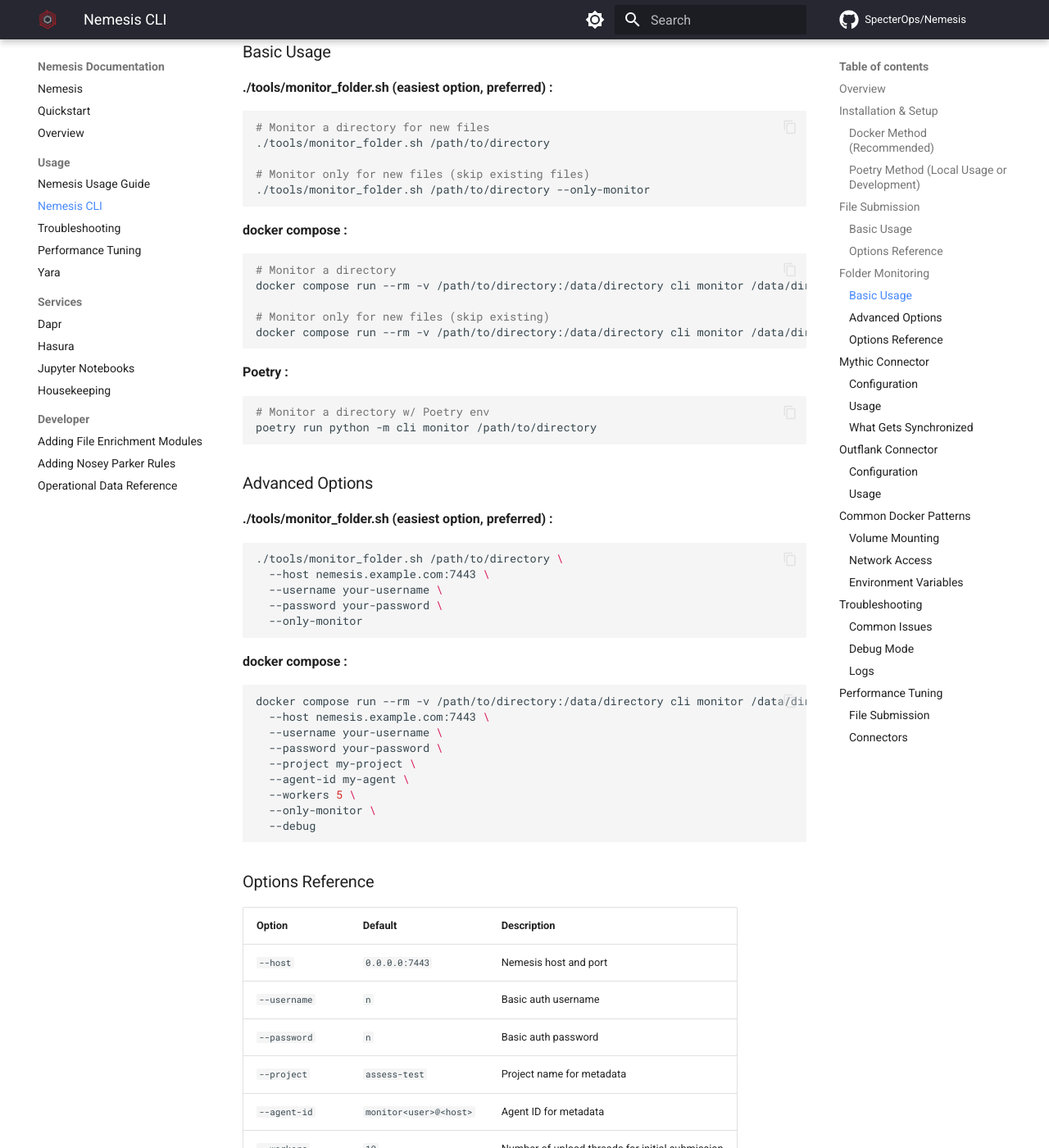
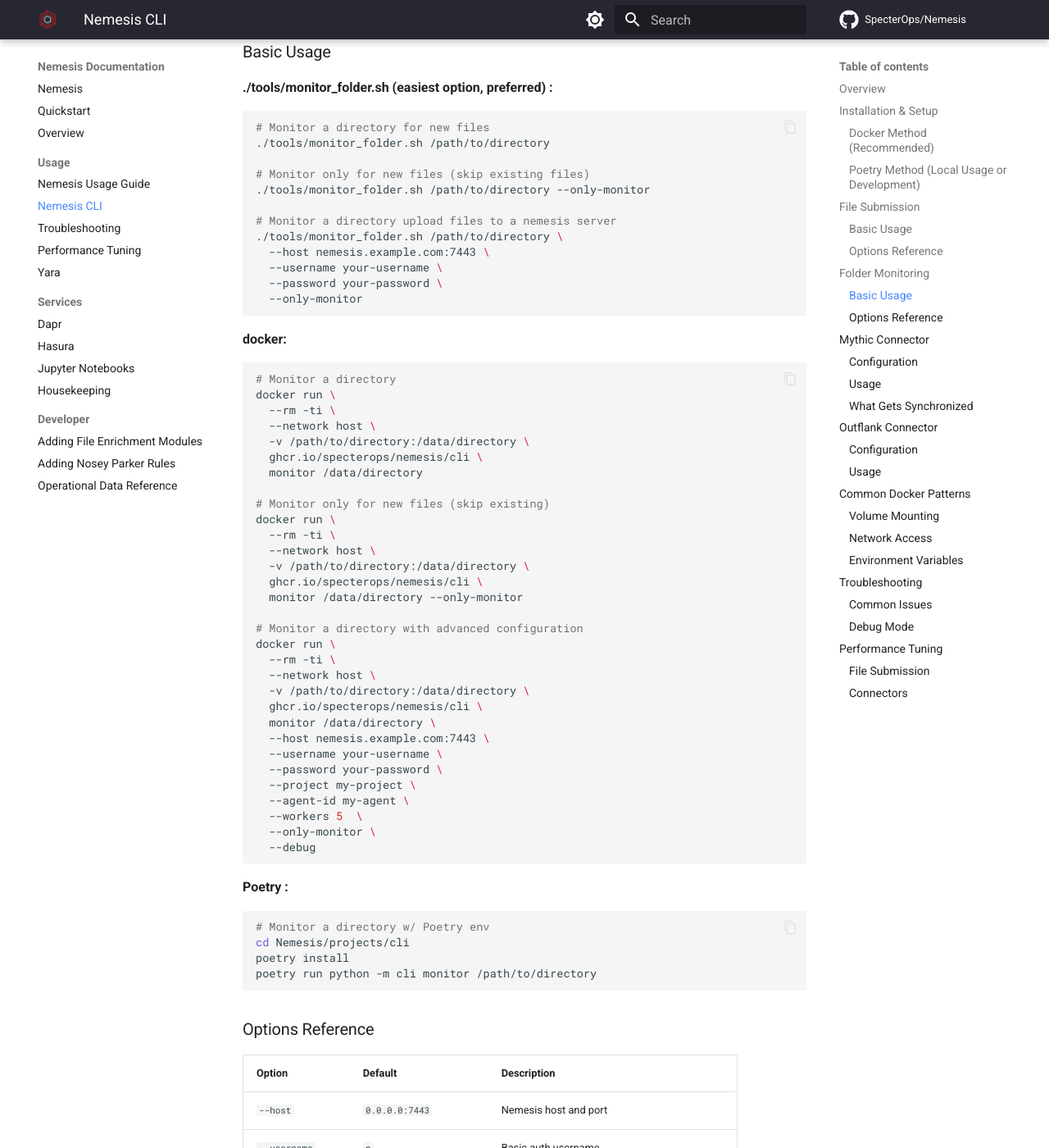
Before and after one commit to SpecterOps/Nemesis, an MkDocs documentation site: the page built from docs/cli.md, in a window 1280 px wide and 1400 px high, scrolled down 3403 px. Shown: the whole window at 82% size. Built offline with MkDocs 1.6.1 and Material for MkDocs 9.7.7, drawn with Linux system fonts in a browser that asks for light colours; comment, search, counter and statistics services are not loaded; some of the changed text lies outside the part shown.

Commit message:
update cli docs

````diff
--- a/docs/cli.md
+++ b/docs/cli.md
@@ -12,7 +12,7 @@
 - **Outflank Connector**: Ingest data from Outflank Stage1 C2 into Nemesis
 
 ## Installation & Setup
-You can use the Nemesis CLI via its published docker image or building/running the python project locally. In general, the easiest way to use it is using docker helper scripts found in the `./tools/` folder that are detailed below.
+You can run the Nemesis CLI via its published docker image or by building/running the python project locally. In general, the easiest way to use it is with the docker helper scripts found in the `./tools/` folder that are detailed below.
 
 ### Docker Method (Recommended)
 
@@ -136,27 +136,8 @@
 
 # Monitor only for new files (skip existing files)
 ./tools/monitor_folder.sh /path/to/directory --only-monitor
-```
 
-**docker compose :**
-```bash
-# Monitor a directory
-docker compose run --rm -v /path/to/directory:/data/directory cli monitor /data/directory
-
-# Monitor only for new files (skip existing)
-docker compose run --rm -v /path/to/directory:/data/directory cli monitor /data/directory --only-monitor
-```
-
-**Poetry :**
-```bash
-# Monitor a directory w/ Poetry env
-poetry run python -m cli monitor /path/to/directory
-```
-
-### Advanced Options
-
-**./tools/monitor_folder.sh (easiest option, preferred) :**
-```bash
+# Monitor a directory upload files to a nemesis server
 ./tools/monitor_folder.sh /path/to/directory \
   --host nemesis.example.com:7443 \
   --username your-username \
@@ -164,17 +145,47 @@
   --only-monitor
 ```
 
-**docker compose :**
+**docker:**
 ```bash
-docker compose run --rm -v /path/to/directory:/data/directory cli monitor /data/directory \
+# Monitor a directory
+docker run \
+  --rm -ti \
+  --network host \
+  -v /path/to/directory:/data/directory \
+  ghcr.io/specterops/nemesis/cli \
+  monitor /data/directory
+
+# Monitor only for new files (skip existing)
+docker run \
+  --rm -ti \
+  --network host \
+  -v /path/to/directory:/data/directory \
+  ghcr.io/specterops/nemesis/cli \
+  monitor /data/directory --only-monitor
+
+# Monitor a directory with advanced configuration
+docker run \
+  --rm -ti \
+  --network host \
+  -v /path/to/directory:/data/directory \
+  ghcr.io/specterops/nemesis/cli \
+  monitor /data/directory \
   --host nemesis.example.com:7443 \
   --username your-username \
   --password your-password \
   --project my-project \
   --agent-id my-agent \
-  --workers 5 \
+  --workers 5  \
   --only-monitor \
   --debug
+```
+
+**Poetry :**
+```bash
+# Monitor a directory w/ Poetry env
+cd Nemesis/projects/cli
+poetry install
+poetry run python -m cli monitor /path/to/directory
 ```
 
 ### Options Reference
@@ -240,17 +251,20 @@
 **docker compose :**
 ```bash
 # Run with mounted config file
-docker compose run --rm \
+docker run \
+  --rm -ti \
   -v /path/to/settings_mythic.yaml:/config/settings_mythic.yaml \
-  cli connect-mythic -c /config/settings_mythic.yaml
+  ghcr.io/specterops/nemesis/cli \
+  connect-mythic -c /config/settings_mythic.yaml
 
 # Show example configuration
-docker compose run --rm cli connect-mythic --showconfig
+docker run --rm ghcr.io/specterops/nemesis/cli connect-mythic --showconfig
 
 # Enable debug logging
-docker compose run --rm \
+docker run --rm -ti \
   -v /path/to/settings_mythic.yaml:/config/settings_mythic.yaml \
-  cli connect-mythic -c /config/settings_mythic.yaml --debug
+  ghcr.io/specterops/nemesis/cli \
+  connect-mythic -c /config/settings_mythic.yaml --debug
 ```
 
 ### What Gets Synchronized
@@ -293,17 +307,20 @@
 
 ```bash
 # Run with mounted config file
-docker compose run --rm \
+docker run \
+  --rm -ti \
   -v /path/to/settings_outflank.yaml:/config/settings_outflank.yaml \
-  cli connect-outflank -c /config/settings_outflank.yaml
+  ghcr.io/specterops/nemesis/cli \
+  connect-outflank -c /config/settings_outflank.yaml
 
 # Show example configuration
-docker compose run --rm cli connect-outflank --showconfig
+docker run --rm ghcr.io/specterops/nemesis/cli connect-outflank --showconfig
 
 # Enable debug logging
-docker compose run --rm \
+docker run --rm \
   -v /path/to/settings_outflank.yaml:/config/settings_outflank.yaml \
-  cli connect-outflank -c /config/settings_outflank.yaml --debug
+  ghcr.io/specterops/nemesis/cli \
+  connect-outflank -c /config/settings_outflank.yaml --debug
 ```
 
 ## Common Docker Patterns
@@ -326,9 +343,10 @@
 Use `--network host` if the CLI needs to access services on the host network:
 
 ```bash
-docker compose run --rm --network host \
+docker run --rm --network host \
   -v /path/to/config.yaml:/config/config.yaml \
-  cli connect-mythic -c /config/config.yaml
+  ghcr.io/specterops/nemesis/cli \
+  connect-mythic -c /config/config.yaml
 ```
 
 ### Environment Variables
@@ -336,10 +354,11 @@
 Pass environment variables for dynamic configuration:
 
 ```bash
-docker compose run --rm \
+docker run --rm \
   -e NEMESIS_HOST=nemesis.example.com \
   -e NEMESIS_USER=myuser \
-  cli submit /data/file --host $NEMESIS_HOST --username $NEMESIS_USER
+  ghcr.io/specterops/nemesis/cli \
+  submit /data/file --host $NEMESIS_HOST --username $NEMESIS_USER
 ```
 
 ## Troubleshooting
@@ -363,18 +382,6 @@
 cli submit /data/files --debug
 ```
 
-### Logs
-
-View container logs:
-
-```bash
-# View logs from running container
-docker compose logs cli
-
-# Follow logs in real-time
-docker compose logs -f cli
-```
-
 ## Performance Tuning
 
 ### File Submission
@@ -387,4 +394,3 @@
 
 - Adjust `timeout_sec` based on network conditions
 - Use `outflank_upload_path` for better performance with Outflank
-- Monitor database size and clean up periodically
````
